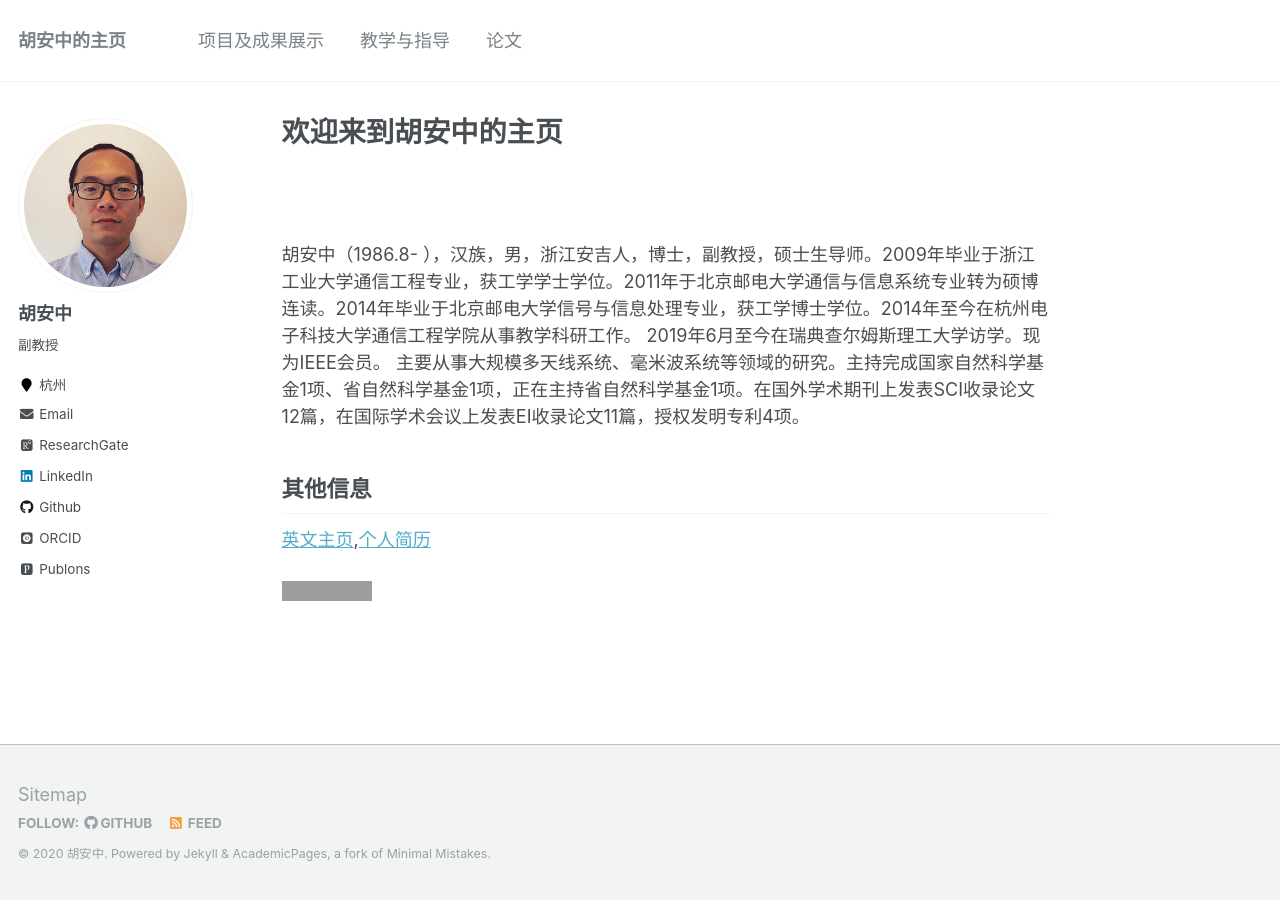
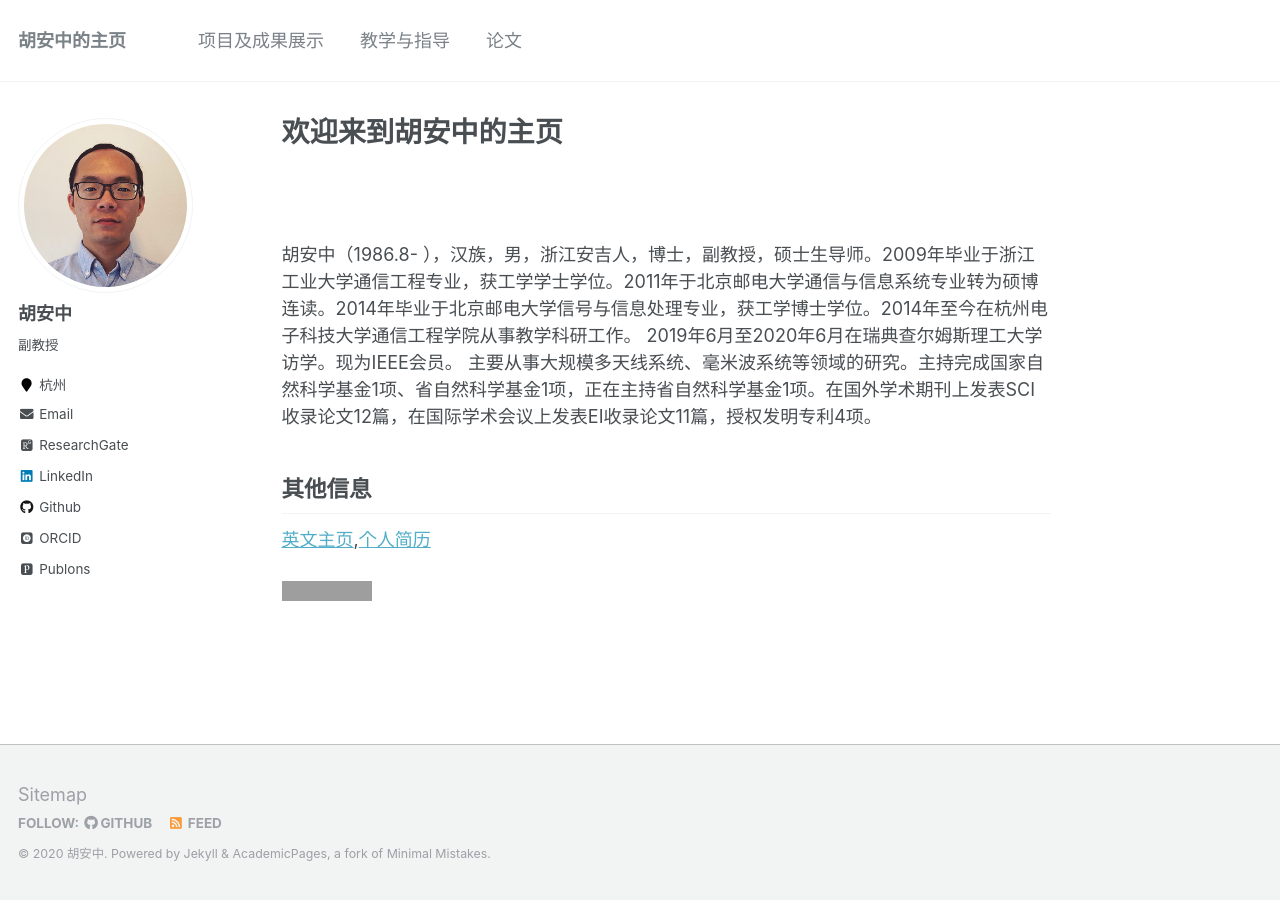
Before and after one commit to anzhonghu/ch, a Jekyll site: the page built from _pages/about.md, in a window 1280 px wide. Built offline with Jekyll 4.4.1, drawn with Linux system fonts in a browser that asks for light colours; some web fonts are replaced; grey boxes are pictures that could not be loaded.

Commit message:
Update about.md

```diff
--- a/_pages/about.md
+++ b/_pages/about.md
@@ -8,7 +8,7 @@ redirect_from:
   - /about.html
 ---
 
-胡安中（1986.8- ），汉族，男，浙江安吉人，博士，副教授，硕士生导师。2009年毕业于浙江工业大学通信工程专业，获工学学士学位。2011年于北京邮电大学通信与信息系统专业转为硕博连读。2014年毕业于北京邮电大学信号与信息处理专业，获工学博士学位。2014年至今在杭州电子科技大学通信工程学院从事教学科研工作。 2019年6月至今在瑞典查尔姆斯理工大学访学。现为IEEE会员。
+胡安中（1986.8- ），汉族，男，浙江安吉人，博士，副教授，硕士生导师。2009年毕业于浙江工业大学通信工程专业，获工学学士学位。2011年于北京邮电大学通信与信息系统专业转为硕博连读。2014年毕业于北京邮电大学信号与信息处理专业，获工学博士学位。2014年至今在杭州电子科技大学通信工程学院从事教学科研工作。 2019年6月至2020年6月在瑞典查尔姆斯理工大学访学。现为IEEE会员。
 主要从事大规模多天线系统、毫米波系统等领域的研究。主持完成国家自然科学基金1项、省自然科学基金1项，正在主持省自然科学基金1项。在国外学术期刊上发表SCI收录论文12篇，在国际学术会议上发表EI收录论文11篇，授权发明专利4项。
 
 ## 其他信息
```
